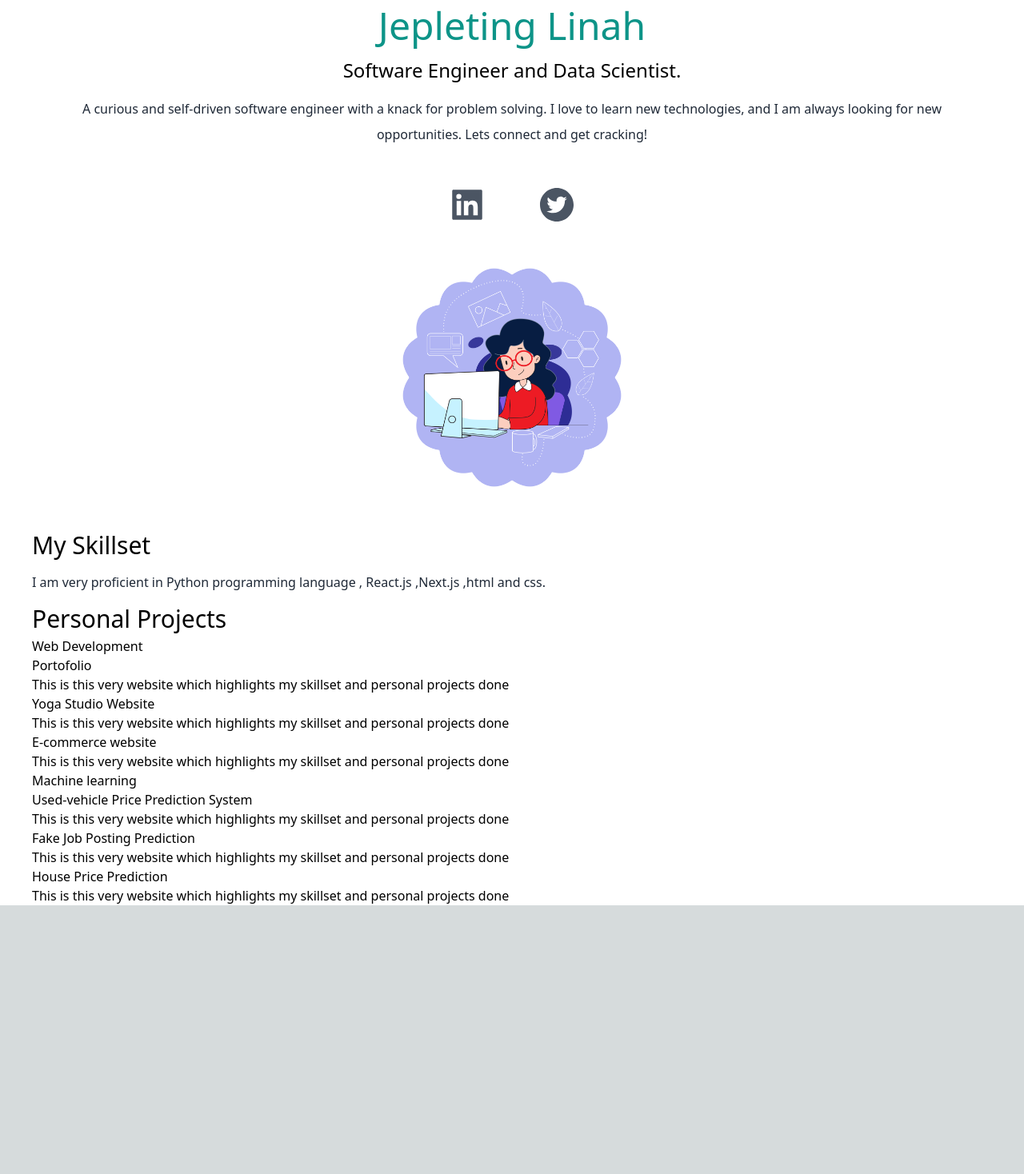
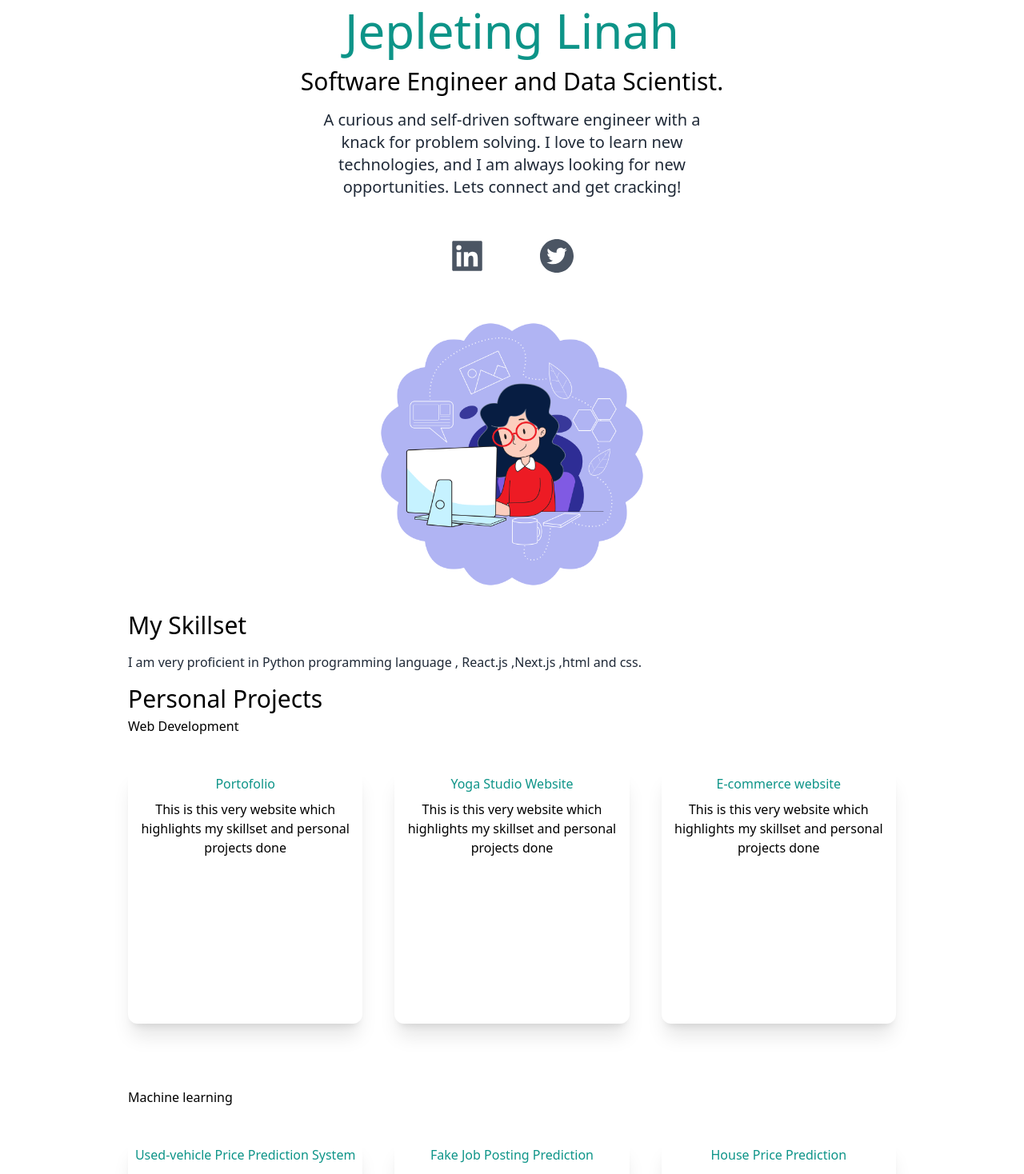
Before and after one commit to Jepleting/webdev, a Next.js app in the folder my-portofolio/: page / in a window 1280 px wide. Shown: the part 140-1608 px from the top of the page at 80% size. Before the commit the page ends 1272 px from the top, so only its background shows below. Built offline with nearby package versions, Linux system fonts and the light colour scheme.

Commit message:
Finished up on the projects section

```diff
--- a/my-portofolio/pages/index.js
+++ b/my-portofolio/pages/index.js
@@ -4,6 +4,7 @@ import {BsGithub} from 'react-icons/bs';
 import {AiFillTwitterCircle,AiFillLinkedin} from 'react-icons/ai';
 import Image from "next/image";
 import avatar from "../public/avatar1.jpg";
+import { useState } from "react";
 
 
 
@@ -19,7 +20,7 @@ export default function Home() {
       </Head>
 
 
-    <main className="bg-white px-10">
+    <main className="bg-white px-10 md:px-20 lg:px-40">
       <section className="min-h-screen">
         <nav className="py-7 mb-7 flex justify-between">
           <h1 className="text-xl font-burtons">Jepleting Linah</h1>
@@ -27,13 +28,13 @@ export default function Home() {
             <li >
               <BsGithub className="cursor-pointer text-2xl"/>
             </li>
-            <li><a className="bg-cyan-500 text-white px-4 py-2 rounded-md ml-8" href="#">Github Profile</a></li>
+            <li><a className="bg-cyan-500 text-white px-4 py-2 rounded-md ml-8" href="https://github.com/Jepleting">Github Profile</a></li>
           </ul>
         </nav>
         <div className="text-center p-7">
-          <h2 className="text-5xl py-2 text-teal-600 font-medium">Jepleting Linah</h2>
-          <h3 className="text-2xl py-2">Software Engineer and Data Scientist.</h3>
-          <p className="text-md py-2 leading-8 text-gray-800">A curious and self-driven software engineer with a knack for problem solving.
+          <h2 className="text-5xl py-2 text-teal-600 font-medium md:text-6xl">Jepleting Linah</h2>
+          <h3 className="text-2xl py-2 md:text-3xl">Software Engineer and Data Scientist.</h3>
+          <p className="text-md py-2 leading-8 text-gray-800 md:text-xl max-w-lg mx-auto ">A curious and self-driven software engineer with a knack for problem solving.
             I love to learn new technologies, and I am always looking for new opportunities.
             Lets connect and get cracking!
           </p>
@@ -42,7 +43,7 @@ export default function Home() {
           <AiFillLinkedin/>
           <AiFillTwitterCircle/>
         </div>
-        <div className="relative mx-auto rounded-full w-80 h-80 mt-5">
+        <div className="relative mx-auto rounded-full w-80 h-80 mt-5 md:h-96 md:w-96">
           <Image src={avatar} />
         </div>
       </section>
@@ -59,34 +60,48 @@ export default function Home() {
           <h3 className="text-3xl py-1">Personal Projects</h3>
           <div>
             <h4>Web Development</h4>
-            <div>
-              <h5>Portofolio</h5>
+            <div className="flex space-x-10 mb-10">
+              <div className="text-center shadow-xl rounded-xl my-10 h-80">
+                <h5 className="py-2 text-teal-600">Portofolio</h5>
                 <p>This is this very website which highlights my skillset and personal projects done</p>
               </div>
-            <div>
-            <h5>Yoga Studio Website</h5>
+              <div className="text-center shadow-xl rounded-xl my-10">
+              <h5 className="py-2 text-teal-600">Yoga Studio Website</h5>
                 <p>This is this very website which highlights my skillset and personal projects done</p>
               </div>
-            <div>
-            <h5>E-commerce website</h5>
+              <div className="text-center shadow-xl rounded-xl my-10">
+              <h5 className="py-2 text-teal-600">E-commerce website</h5>
                 <p>This is this very website which highlights my skillset and personal projects done</p>
+              </div>
             </div>
           </div>
 
           <div>
             <h4>Machine learning</h4>
-            <div>
-              <h5>Used-vehicle Price Prediction System</h5>
+              <div className="flex space-x-10 ">
+                <div className="text-center shadow-xl rounded-xl my-10 h-80">
+                  <h5 className="py-2 text-teal-600">Used-vehicle Price Prediction System</h5>
                   <p>This is this very website which highlights my skillset and personal projects done</p>
                 </div>
-            <div>
-            <h5>Fake Job Posting Prediction</h5>
+                <div className="text-center shadow-xl rounded-xl my-10">
+                <h5 className="py-2 text-teal-600">Fake Job Posting Prediction</h5>
+                  <p  className="py-2">This is this very website which highlights my skillset and personal projects done</p>
+                </div>
+                <div className="text-center shadow-xl rounded-xl my-10">
+                <h5 className="py-2 text-teal-600">House Price Prediction</h5>
                   <p>This is this very website which highlights my skillset and personal projects done</p>
                 </div>
+            </div>
+          </div>
+        </div>
+      </section>
+      <section>
       <div>
-            <h5>House Price Prediction</h5>
-              <p>This is this very website which highlights my skillset and personal projects done</p>
-            </div>
+        <h3 className="text-3xl py-1">Portofolio</h3>
+            <div className="flex flex-col gap-10 py-10 lg:flex-row lg:flex-wrap">
+              <div className="basis-1/3 flex-1"></div>
+              <div className="basis-1/3 flex-1"></div>
+              <div className="basis-1/3 flex-1"></div>
             </div>
           </div>
       </section>
```
Lines whose indentation alone changed are shown as unchanged.
